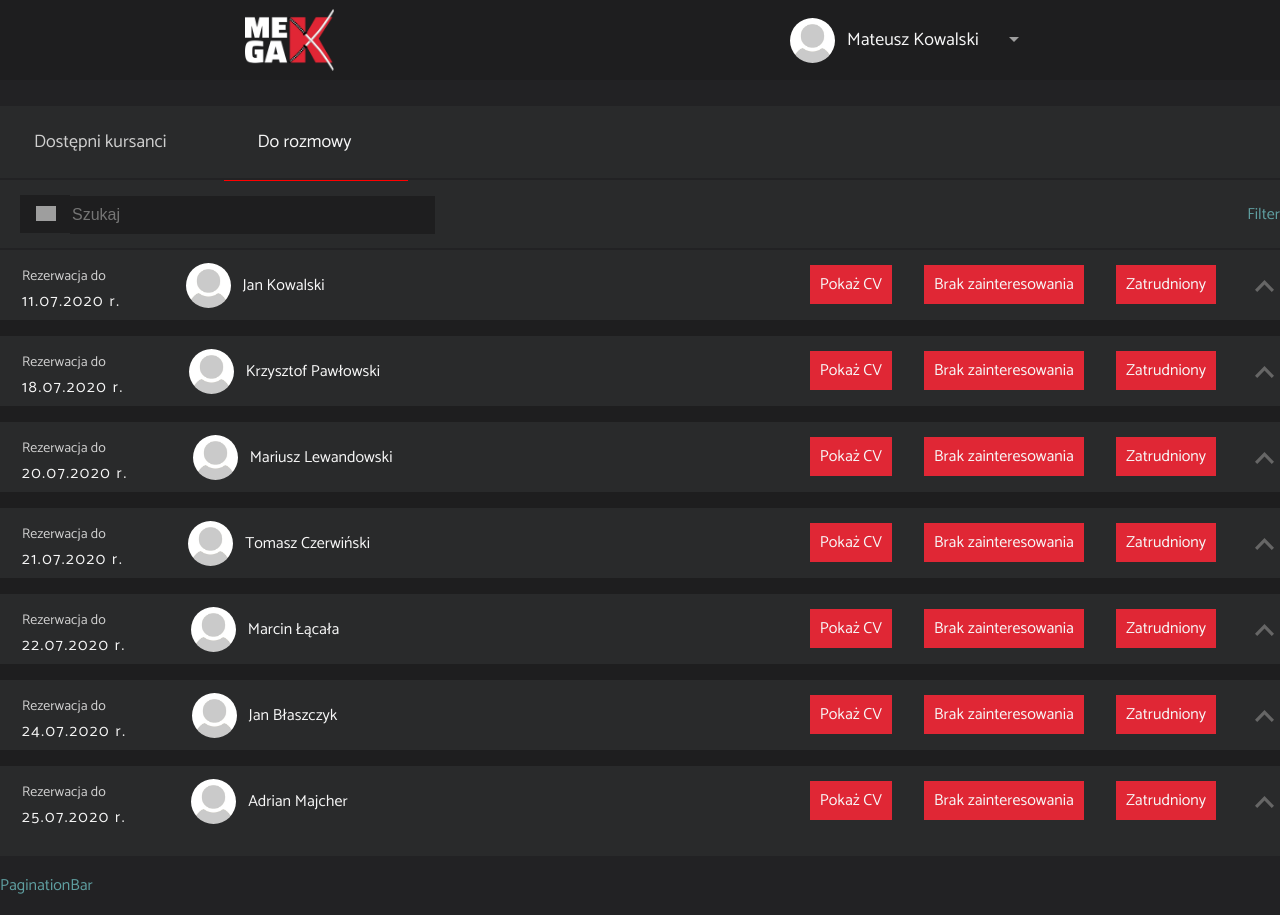
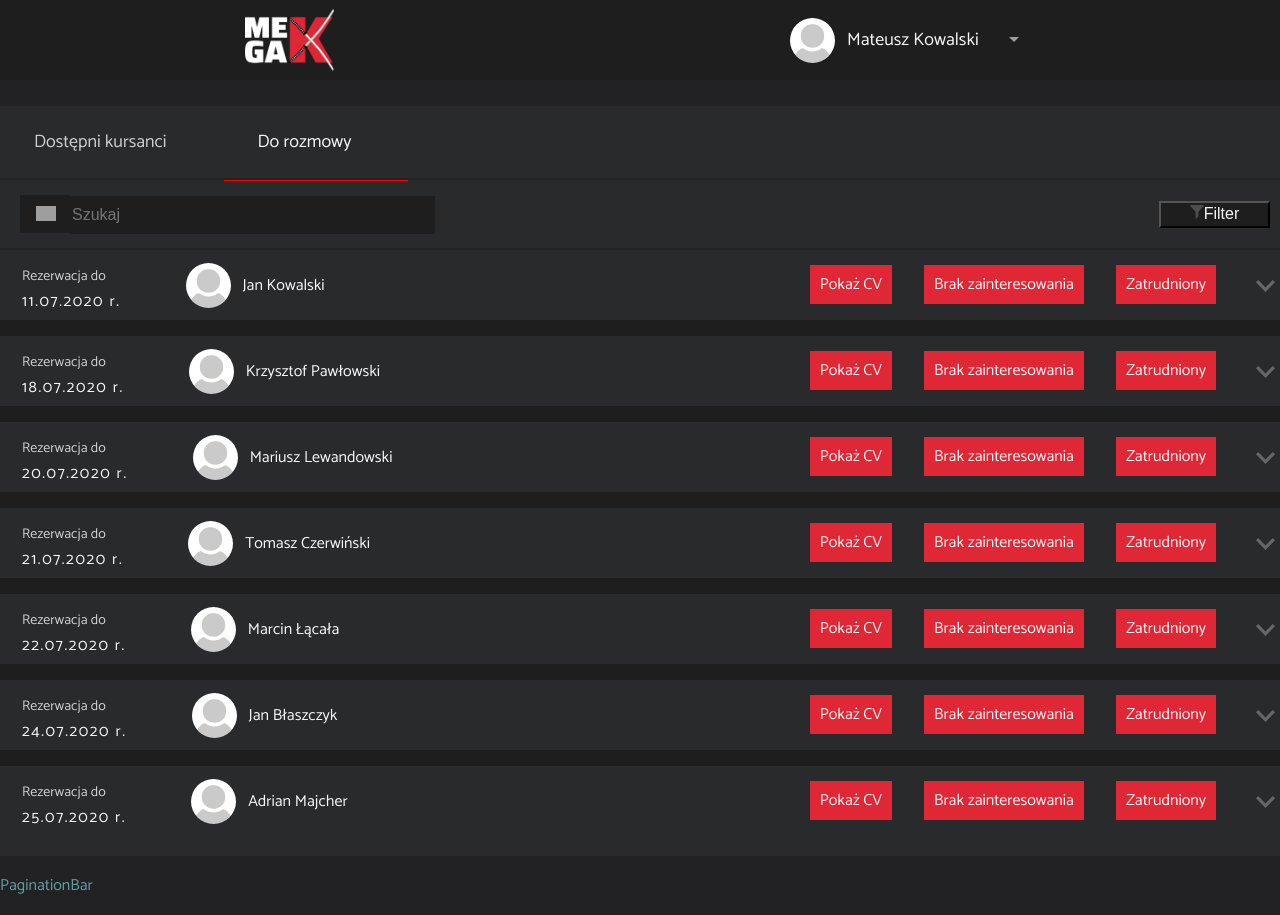
Before and after one commit to tomczer2t/head_hunter_front, a React (Create React App) app: page /hr/interview-students in a window 1280 px wide. Built offline with nearby package versions, Linux system fonts and the light colour scheme; grey boxes are pictures that could not be loaded.

Commit message:
HrAlStudents interview progress

```diff
--- a/src/components/ListStudentsForInterview/SingleStudentForInterview/SingleStudentForInterview.css
+++ b/src/components/ListStudentsForInterview/SingleStudentForInterview/SingleStudentForInterview.css
@@ -96,6 +96,7 @@ width: 84px;
     cursor: pointer;
     transition: 0.4s;
     border-radius: 30%;
+    transform: rotate(180deg);
 }
 
 .single-student-interview__img:hover {
@@ -103,7 +104,7 @@ width: 84px;
 }
 
 .single-student-interview__img__more-info {
-    transform: rotate(180deg);
+    transform: rotate(0deg);
 }
 
 .single-student-interview__details {
--- a/src/components/ListStudentsForInterview/SingleStudentForInterview/SingleStudentForInterview.tsx
+++ b/src/components/ListStudentsForInterview/SingleStudentForInterview/SingleStudentForInterview.tsx
@@ -32,7 +32,7 @@ export const SingleStudentForInterview = (props: DummyAndReservationDate) => {
           <img
             onClick={hadleClickMoreInfo}
             src={upArrow}
-            alt="More student info"
+            alt="Pokaż więcej informacji o studencie"
             className={
               isActive
                 ? 'single-student-interview__img single-student-interview__img__more-info'
--- a/src/components/SearchFilterBar/SearchFilterBar.css
+++ b/src/components/SearchFilterBar/SearchFilterBar.css
@@ -44,3 +44,16 @@
 .search-filter-bar__bnt:hover {
     background-color: #363333;
 }
+
+.search-filter-bar__filter {
+    width: 111px;
+    height: 27px;
+    margin: 6px 10px;
+    font-size: 16px;
+    background-color: var(--user-module-filter-color);
+    color: var(--user-module-text-color);
+}
+
+.search-filter-bar__filter-ico {
+    width: 14px;
+}
--- a/src/components/SearchFilterBar/SearchFilterBar.tsx
+++ b/src/components/SearchFilterBar/SearchFilterBar.tsx
@@ -1,6 +1,7 @@
 import React, { useState } from 'react';
 import './SearchFilterBar.css';
 import magnifier from '../../assets/images/magnifier.svg';
+import filter from '../../assets/images/filter.svg';
 
 export const SearchFilterBar = () => {
   const [search, setSearch] = useState('');
@@ -24,7 +25,14 @@ export const SearchFilterBar = () => {
           />
         </form>
       </div>
-      <div style={{ color: 'cadetblue' }}>Filter</div>
+      <button className="search-filter-bar__filter">
+        <img
+          src={filter}
+          alt="Filtrowanie"
+          className="search-filter-bar__filter-ico"
+        />
+        Filter
+      </button>
     </div>
   );
 };
```
Also changed, not shown: src/assets/images/filter.svg (added).
